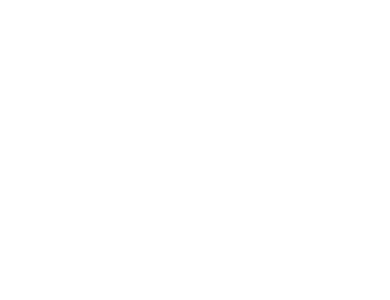
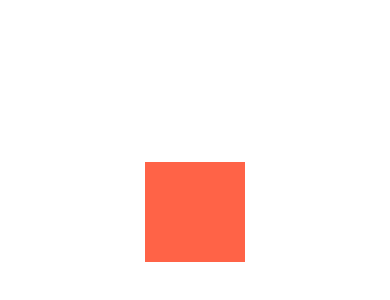
Before and after one commit to proxima2182/practice-react-native, a React Native app: screen / in a window 390 px wide. Shown: the part 210-510 px from the top of the page. Built offline with nearby package versions, Linux system fonts and the light colour scheme.

Commit message:
Do(Practice) : move box

```diff
--- a/App.js
+++ b/App.js
@@ -1,3 +1,37 @@
+import styled from "styled-components/native";
+import {useEffect, useState} from "react";
+
+const Container = styled.View`
+    flex: 1;
+    justify-content: center;
+    align-items: center;
+`;
+const Box = styled.TouchableOpacity`
+    background-color: tomato;
+    width: 100px;
+    height: 100px;
+`;
 export default function App() {
-    return null;
+    const [y, setY] = useState(0);
+    const [intervalId, setIntervalId] = useState(null);
+    const moveUp = () => {
+        const id = setInterval(() => {
+            setY(prev=>prev+20);
+        }, 10);
+        setIntervalId(id);
+    }
+    useEffect(() => {
+        if(y === 200) {
+            clearInterval(intervalId);
+        }
+    }, [y, intervalId]);
+    return (
+        <Container>
+            <Box onPress={moveUp} style={{
+                transform: [{
+                    translateY: y,
+                }]
+            }}/>
+        </Container>
+    );
 }
```
